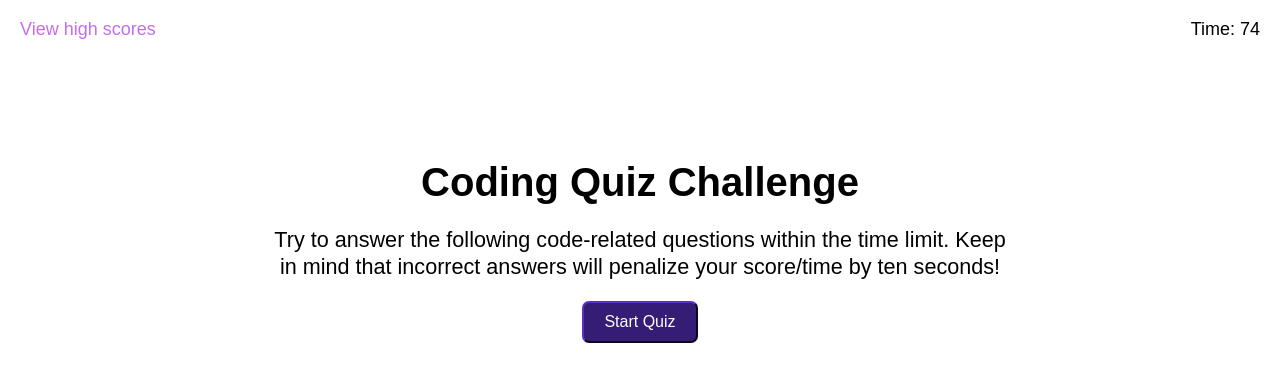
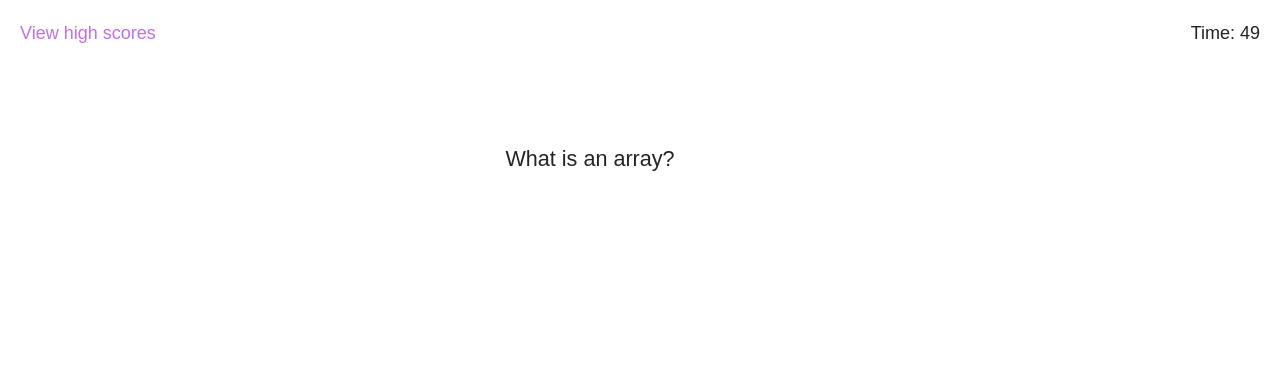
Before and after one commit to Daleray1231/Code_Quiz, a plain HTML site: page index.html in a window 1280 px wide. Both pictures are taken after a click on the button "Start Quiz". Drawn offline with nearby package versions, Linux system fonts and the light colour scheme.

Commit message:
question populating

```diff
--- a/css/style.css
+++ b/css/style.css
@@ -37,10 +37,11 @@ a {
     font-size: larger;
 }
 
-#responses, #startButton {
+#responses li,
+#startButton {
     font-size: medium;
     color: white;
-    border-radius:7px;
+    border-radius: 7px;
     border-color: #351c75;
     background-color: #351c75;
     padding: 10px 20px 10px 20px;
--- a/index.html
+++ b/index.html
@@ -1,12 +1,15 @@
 <!DOCTYPE html>
 <html lang="en">
+
 <head>
     <meta charset="UTF-8">
     <meta name="viewport" content="width=device-width, initial-scale=1.0">
-    <link rel="stylesheet" href="./css/reset.css">
+    <link href="https://cdn.jsdelivr.net/npm/bootstrap@5.1.3/dist/css/bootstrap.min.css" rel="stylesheet"
+        integrity="sha384-1BmE4kWBq78iYhFldvKuhfTAU6auU8tT94WrHftjDbrCEXSU1oBoqyl2QvZ6jIW3" crossorigin="anonymous">
     <link rel="stylesheet" href="./css/style.css">
     <title>Code Quiz!</title>
 </head>
+
 <body>
     <header>
         <a href="">View high scores</a>
@@ -14,12 +17,14 @@
     </header>
     <div class="container">
         <h1 id="title">Coding Quiz Challenge</h1>
-        <p id="questions">Try to answer the following code-related questions within the time limit. Keep in mind that incorrect answers will penalize your score/time by ten seconds!</p>
-        <ul hidden id="responses">
+        <p id="questions">Try to answer the following code-related questions within the time limit. Keep in mind that
+            incorrect answers will penalize your score/time by ten seconds!</p>
+        <ul id="responses">
             <!-- Answers will be dynamically generated here -->
         </ul>
         <button id="startButton">Start Quiz</button>
     </div>
     <script src="./java/script.js"></script>
 </body>
+
 </html>
--- a/java/script.js
+++ b/java/script.js
@@ -1,4 +1,4 @@
-var timeLeft = 75;
+var timeLeft = 60;
 var elem = document.getElementById('timer');
 var timerId;
 var index = 0;
@@ -6,32 +6,8 @@ var questionElement = document.querySelector("#questions");
 var responseElement = document.querySelector("#responses");
 
 var startButton = document.querySelector('#startButton');
-var answerList = document.querySelector('#responses ul');
-
-startButton.addEventListener('click', function () {
-    startCountdown();
-    renderQuestion();
-    renderAnswers();
-    startButton.style.display = 'none';
-});
-
-answerList.addEventListener('click', function (event) {
-    var selectedAnswer = event.target.textContent;
-    var correctAnswerIndex = questions[index].answer;
-
-    if (selectedAnswer === questions[index].responses[correctAnswerIndex]) {
-    } else {
-        timeLeft -= 10;
-    }
-
-    navigate(1);
-    if (index < questions.length) {
-        renderQuestion();
-        renderAnswers();
-    } else {
-        endQuiz();
-    }
-});
+var answerList = document.querySelector('#responses');
+var title = document.querySelector('#title');
 
 function startCountdown() {
     elem.innerHTML = "Time: " + timeLeft;
@@ -49,10 +25,10 @@ function countdown() {
 }
 
 var questions = [
-    { question: "What is a function", responses: [ "Reusable code", "Primitive value", "None of the above" ], answer: 0 },
-    { question: "What is an array", responses: [ "List of values", "Key value pairs", "None of the above" ], answer: 2 },
-    { question: "What is a primitive value", responses: [ "123", "1234", "None of the above" ], answer: 2 },
-    { question: "What is the abbreviation JSON", responses: [ "JASON", "Javascript notation object", "None of the above" ], answer: 1 },
+    { question: "What is a function?", responses: ["Reusable code", "Primitive value", "None of the above"], answer: 0 },
+    { question: "What is an array?", responses: ["List of values", "Key value pairs", "None of the above"], answer: 2 },
+    { question: "What is a primitive value?", responses: ["123", "1234", "None of the above"], answer: 2 },
+    { question: "What is the abbreviation JSON?", responses: ["JASON", "Javascript notation object", "None of the above"], answer: 1 },
 ];
 
 function navigate(direction) {
@@ -81,5 +57,28 @@ function endQuiz() {
     alert("Quiz ended. Your score: " + timeLeft);
 }
 
-renderQuestion();
-renderAnswers();
+startButton.addEventListener('click', function () {
+    startButton.style.display = 'none';
+    answerList.style.display = 'none';
+    title.style.display = 'none';
+
+    startCountdown();
+    renderQuestion();
+    renderAnswers();
+
+    var selectedAnswer = event.target.textContent;
+    var correctAnswerIndex = questions[index].answer;
+
+    if (selectedAnswer === questions[index].responses[correctAnswerIndex]) {
+    } else {
+        timeLeft -= 10;
+    }
+
+    navigate(1);
+    if (index < questions.length) {
+        renderQuestion();
+        renderAnswers();
+    } else {
+        endQuiz();
+    }
+});
```
